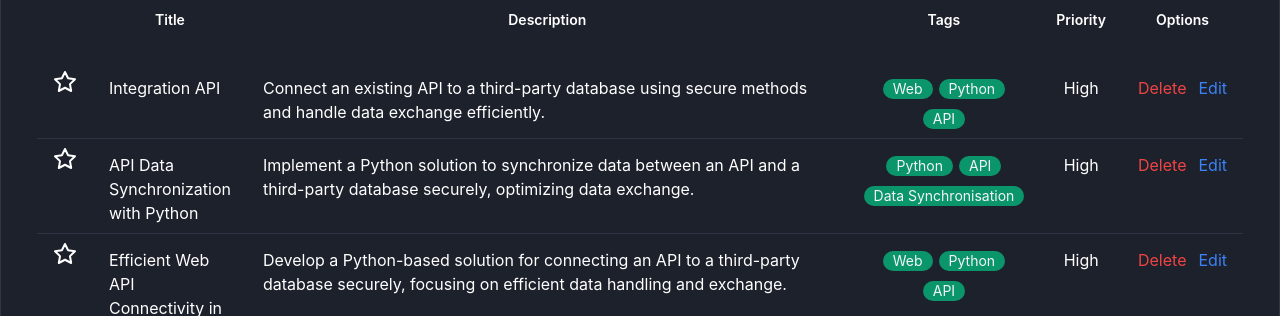
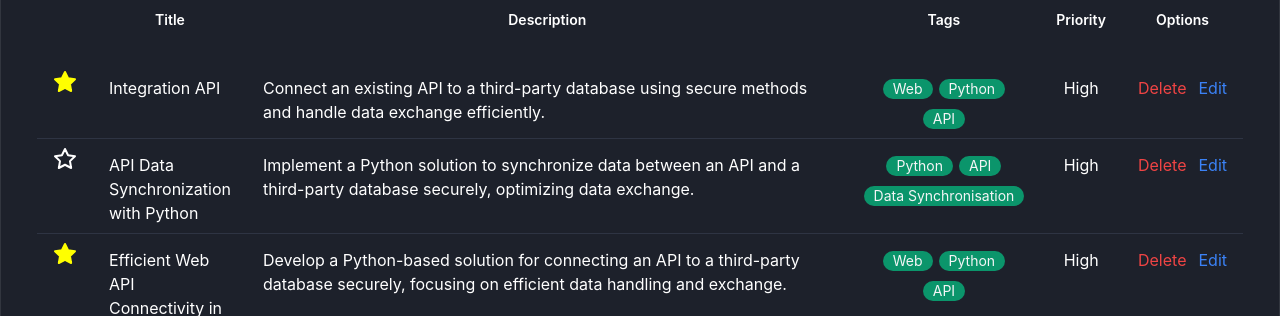
Before and after one commit to toufiq007/taskifier, a React (Vite) app: page / in a window 1280 px wide. Shown: the part 843-1159 px from the top of the page. Built offline with nearby package versions, Linux system fonts and the light colour scheme.

Commit message:
add addTaskModal

```diff
--- a/src/components/taskboard/AddTask.jsx
+++ b/src/components/taskboard/AddTaskModal.jsx
@@ -1,8 +1,9 @@
-const AddTask = () => {
+const AddTaskModal = ({ setShowAddModal }) => {
   return (
     <>
+      <div className="bg-black opacity-60 h-full w-full z-10 absolute top-0 left-0"></div>
       {/* <!-- Add Task Form --> */}
-      <form className="mx-auto my-10 w-full max-w-[740px] rounded-xl border border-[#FEFBFB]/[36%] bg-[#191D26] p-9 max-md:px-4 lg:my-20 lg:p-11">
+      <form className="mx-auto my-10 w-full max-w-[740px] rounded-xl border border-[#FEFBFB]/[36%] bg-[#191D26] p-9 max-md:px-4 lg:my-20 lg:p-11 z-10 absolute top-10 left-1/4">
         <h2 className="mb-9 text-center text-2xl font-bold text-white lg:mb-11 lg:text-[28px]">
           Add New Task
         </h2>
@@ -46,7 +47,7 @@ const AddTask = () => {
             </div>
             {/* <!-- priority --> */}
             <div className="space-y-2 lg:space-y-3">
-              <label for="priority">Priority</label>
+              <label htmlFor="priority">Priority</label>
               <select
                 className="block w-full cursor-pointer rounded-md bg-[#2D323F] px-3 py-2.5"
                 name="priority"
@@ -62,7 +63,14 @@ const AddTask = () => {
           </div>
         </div>
         {/* <!-- inputs ends --> */}
-        <div className="mt-16 flex justify-center lg:mt-20">
+        <div className="mt-16 flex justify-between lg:mt-20">
+          <button
+            onClick={() => setShowAddModal(false)}
+            className="rounded bg-red-600 px-4 py-2 text-white transition-all hover:opacity-80"
+          >
+            Close
+          </button>
+
           <button
             type="submit"
             className="rounded bg-blue-600 px-4 py-2 text-white transition-all hover:opacity-80"
@@ -76,4 +84,4 @@ const AddTask = () => {
   );
 };
 
-export default AddTask;
+export default AddTaskModal;
--- a/src/components/taskboard/Task.jsx
+++ b/src/components/taskboard/Task.jsx
@@ -4,17 +4,18 @@ import { StarActiveIcon, StarInactiveIcon } from "../../assets/icons/SvgIcons";
 import TaskActionButton from "./TaskActionButton";
 
 const Task = ({ task, handleDeleteTask }) => {
-  const [favouriteTask, setFavouriteTask] = useState(false);
+  // const [favouriteTask, setFavouriteTask] = useState(false);
   return (
     <>
       <tr className="border-b border-[#2E3443] [&>td]:align-baseline [&>td]:px-4 [&>td]:py-2">
         <td>
-          <span
+          {/* <span
             onClick={() => setFavouriteTask(!favouriteTask)}
             className="cursor-pointer"
           >
             {favouriteTask ? <StarActiveIcon /> : <StarInactiveIcon />}
-          </span>
+          </span> */}
+          {task.isFavourite ? <StarActiveIcon /> : <StarInactiveIcon />}
         </td>
         <td>{task.taskTitle}</td>
         <td>
--- a/src/components/taskboard/TaskAction.jsx
+++ b/src/components/taskboard/TaskAction.jsx
@@ -1,10 +1,13 @@
-const TaskAction = () => {
+const TaskAction = ({ handleAddTask }) => {
   return (
     <>
       <div className="mb-14 items-center justify-between sm:flex">
         <h2 className="text-2xl font-semibold max-sm:mb-4">Your Tasks</h2>
         <div className="flex items-center space-x-5">
-          <button className="rounded-md bg-blue-500 px-3.5 py-2.5 text-sm font-semibold">
+          <button
+            onClick={handleAddTask}
+            className="rounded-md bg-blue-500 px-3.5 py-2.5 text-sm font-semibold"
+          >
             Add Task
           </button>
           <button className="rounded-md bg-red-500 px-3.5 py-2.5 text-sm font-semibold">
--- a/src/components/taskboard/Taskboard.jsx
+++ b/src/components/taskboard/Taskboard.jsx
@@ -3,21 +3,25 @@ import SearchTask from "./SearchTask";
 import TaskAction from "./TaskAction";
 import TaskList from "./TaskList";
 import { temporaryTaskList } from "../../utils/utils";
+import AddTaskModal from "./AddTaskModal";
 
 const Taskboard = () => {
   const [taskListData, setTaskListData] = useState(temporaryTaskList);
+  const [showAddModal, setShowAddModal] = useState(false);
   const handleDeleteTask = (id) => {
     const newFilterArray = taskListData.filter((item) => item.id !== id);
     setTaskListData(newFilterArray);
   };
+  const handleAddTask = () => {};
   console.log(taskListData, "this is from the taskboard component");
   return (
     <>
       <section className="mb-20" id="tasks">
+        {showAddModal && <AddTaskModal setShowAddModal={setShowAddModal} />}
         <div className="container">
           <SearchTask />
           <div className="rounded-xl border border-[rgba(206,206,206,0.12)] bg-[#1D212B] px-6 py-8 md:px-9 md:py-16">
-            <TaskAction />
+            <TaskAction handleAddTask={() => setShowAddModal(true)} />
             <TaskList data={taskListData} handleDeleteTask={handleDeleteTask} />
           </div>
         </div>
--- a/src/utils/utils.js
+++ b/src/utils/utils.js
@@ -1,35 +1,39 @@
 export const temporaryTaskList = [
   {
-    id: 1,
+    id: crypto.randomUUID(),
     taskTitle: "Integration API",
     taskDesc:
       "Connect an existing API to a third-party database using secure methods and handle data exchange efficiently.",
     tags: ["Web", "Python", "API"],
     priority: "High",
+    isFavourite:true,
   },
 
   {
-    id: 2,
+    id: crypto.randomUUID(),
     taskTitle: "API Data Synchronization with Python",
     taskDesc:
       "Implement a Python solution to synchronize data between an API and a third-party database securely, optimizing data exchange.",
     tags: ["Python", "API", "Data Synchronisation"],
     priority: "High",
+    isFavourite:false,
   },
   {
-    id: 3,
+    id: crypto.randomUUID(),
     taskTitle: "Efficient Web API Connectivity in Python",
     taskDesc:
       "Develop a Python-based solution for connecting an API to a third-party database securely, focusing on efficient data handling and exchange.",
     tags: ["Web", "Python", "API"],
     priority: "High",
+    isFavourite:true,
   },
   {
-    id: 4,
+    id: crypto.randomUUID(),
     taskTitle: "Data Handling",
     taskDesc:
       "Integrate a web API with a third-party database using secure methods, focusing on seamless data exchange and data integrity.",
     tags: ["Web", "Python", "Security"],
     priority: "High",
+    isFavourite:false,
   },
 ];
```
